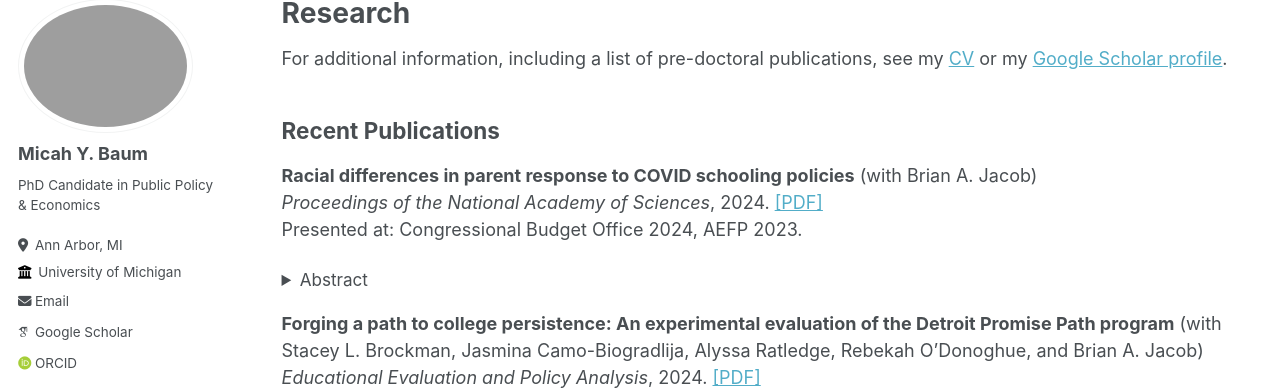
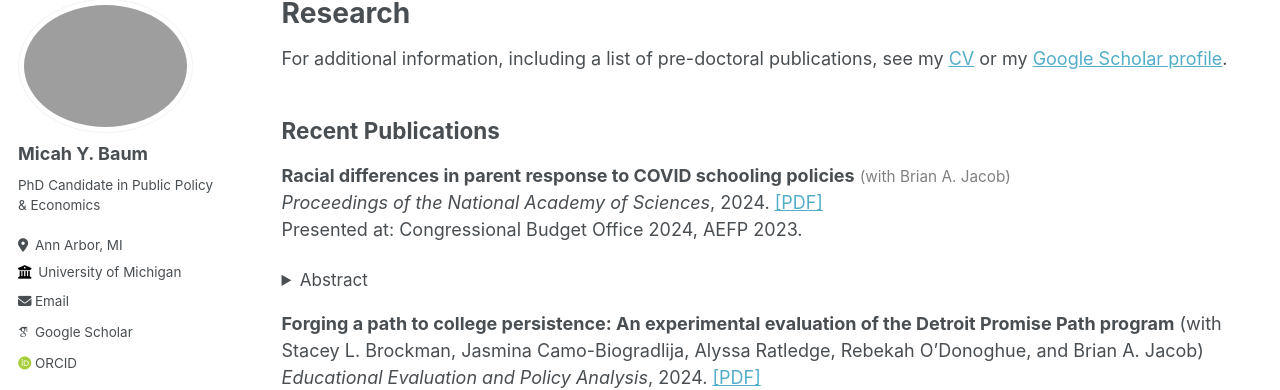
Before and after one commit to micah-baum/micah-baum.github.io, a Jekyll site: the page built from _pages/research.md, in a window 1280 px wide. Shown: the part 107-497 px from the top of the page. Built offline with Jekyll 4.4.1, drawn with Linux system fonts in a browser that asks for light colours; some web fonts are replaced.

Commit message:
Update research.md

```diff
--- a/_pages/research.md
+++ b/_pages/research.md
@@ -9,7 +9,7 @@ For additional information, including a list of pre-doctoral publications, see m
 {% include base_path %}
 
 ## Recent Publications
-**Racial differences in parent response to COVID schooling policies** (with Brian A. Jacob) <br>
+**Racial differences in parent response to COVID schooling policies** <span style="font-size:85%; color:gray;">(with Brian A. Jacob)</span>  <br>
 _Proceedings of the National Academy of Sciences_, 2024. <a href="https://micah-baum.github.io/files/baum-jacob-pnas-2024.pdf" target="_blank">\[PDF\]</a> \
 Presented at: Congressional Budget Office 2024, AEFP 2023.
 <details> <summary style="font-size: 95%;"> Abstract </summary>
```
